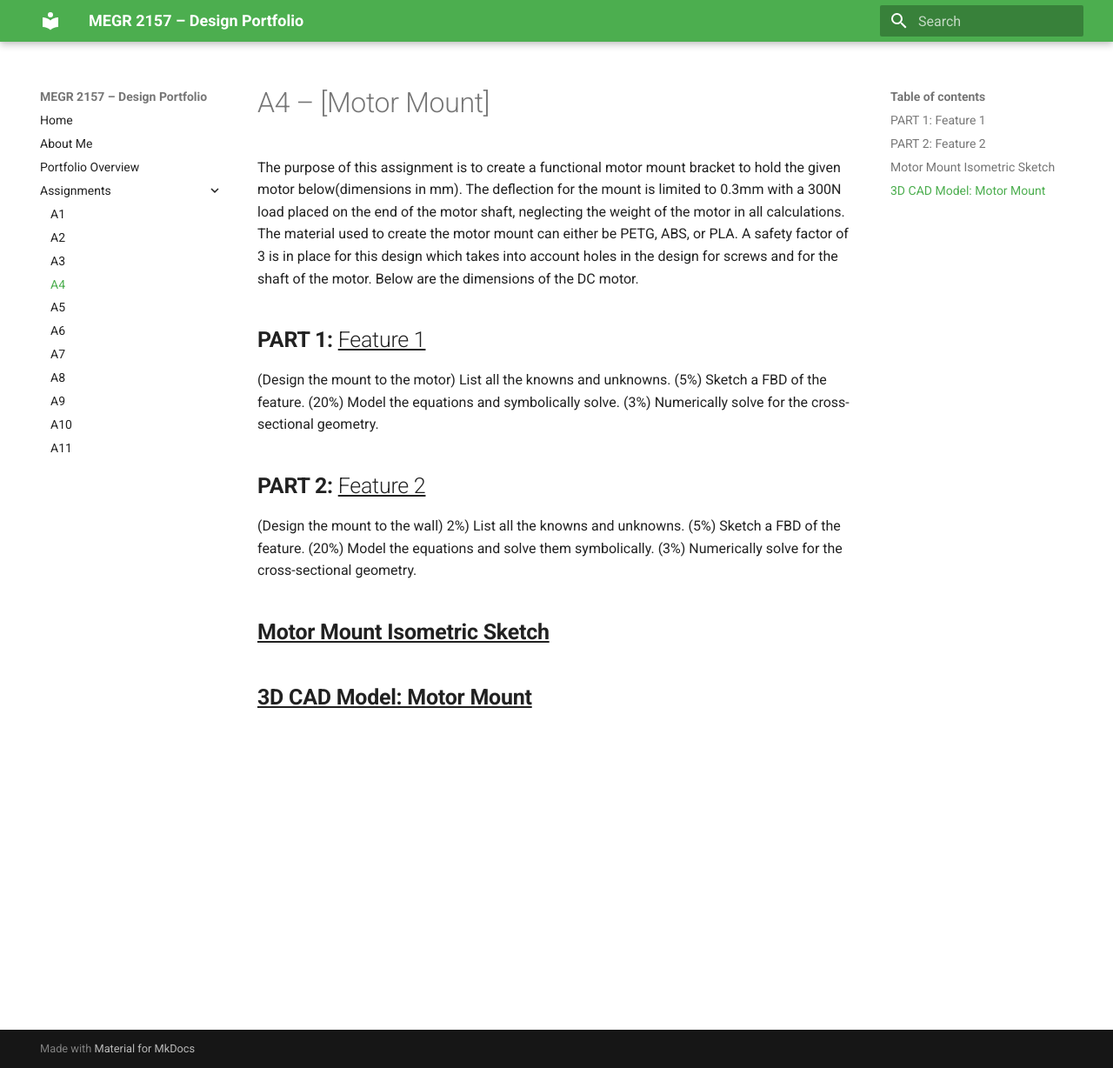
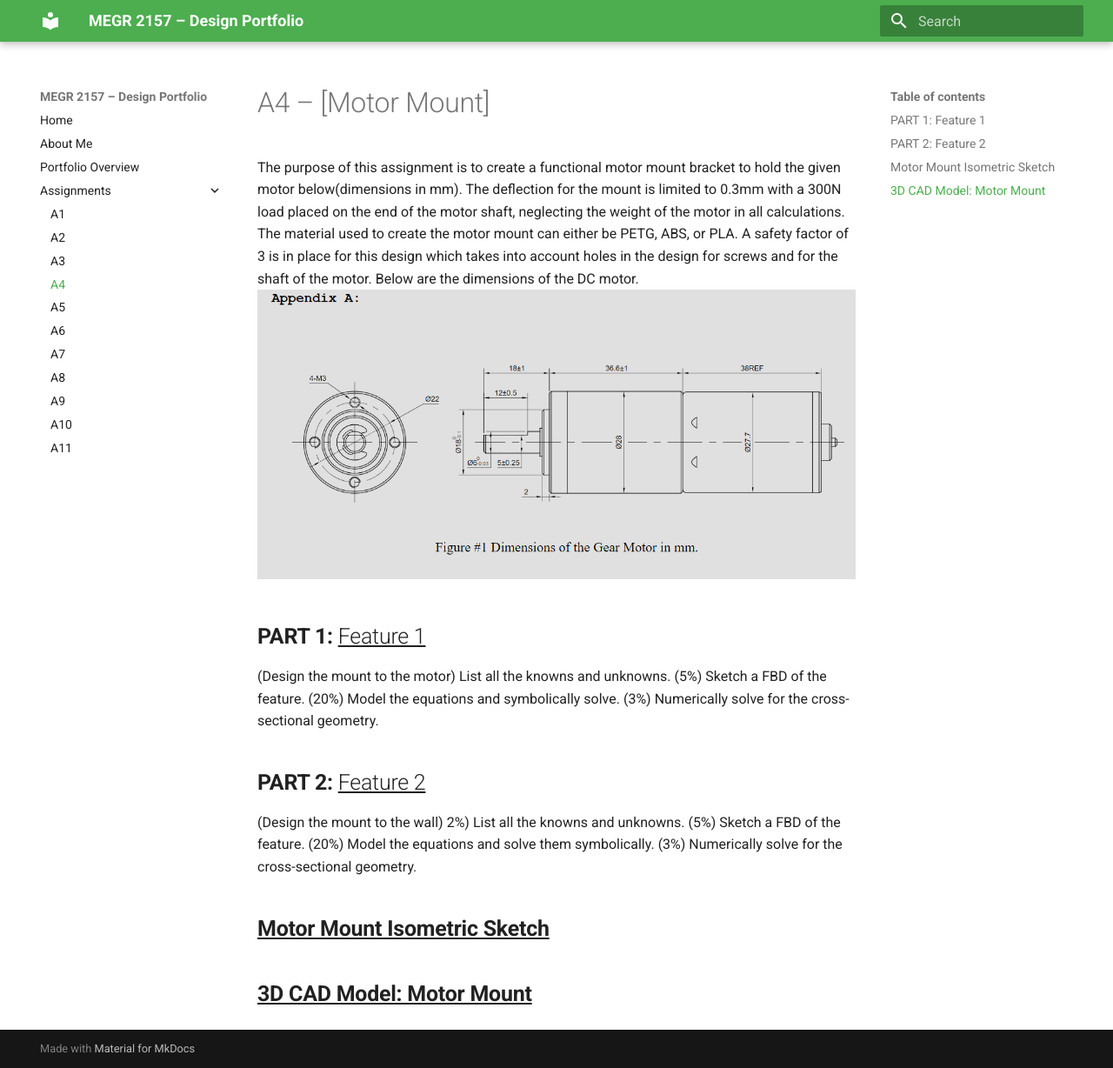
Before and after one commit to dadams78/design-projects-portfolio, an MkDocs documentation site: the page built from docs/assignments/A04/index.md, in a window 1280 px wide and 1228 px high. Shown: the whole window at 87% size. Built offline with MkDocs 1.6.1 and Material for MkDocs 9.7.7, drawn with Linux system fonts in a browser that asks for light colours.

Commit message:
Update index.md

```diff
--- a/docs/assignments/A04/index.md
+++ b/docs/assignments/A04/index.md
@@ -1,6 +1,7 @@
 # A4 – [Motor Mount]
 
 The purpose of this assignment is to create a functional motor mount bracket to hold the given motor below(dimensions in mm). The deflection for the mount is limited to 0.3mm with a 300N load placed on the end of the motor shaft, neglecting the weight of the motor in all calculations. The material used to create the motor mount can either be PETG, ABS, or PLA. A safety factor of 3 is in place for this design which takes into account holes in the design for screws and for the shaft of the motor.  Below are the dimensions of the DC motor.
+![dcmotordimensions](DCM-Dim.png)
 
 ## __PART 1:__ <u>Feature 1</u>
 (Design the mount to the motor)
```
